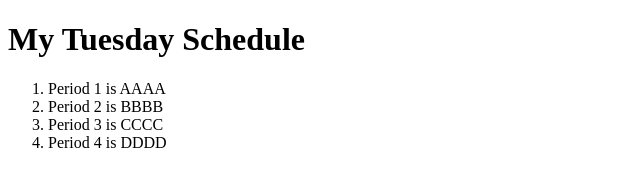
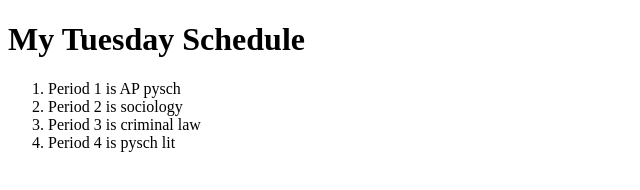
Before and after one commit to margotslade/0-1-practice-a-Brandplusone-1, a plain HTML site: page index.html in a window 1280 px wide. Shown: the whole page, without its empty margins (0-640 px from the left). Drawn offline with Linux system fonts and the light colour scheme.

Commit message:
Update index.html

```diff
--- a/index.html
+++ b/index.html
@@ -10,10 +10,10 @@
 <body>
   <h1>My Tuesday Schedule</h1>
   <ol>
-    <li>Period 1 is AAAA </li>
-    <li>Period 2 is BBBB </li>
-    <li>Period 3 is CCCC </li>
-    <li>Period 4 is DDDD </li>
+    <li>Period 1 is AP pysch </li>
+    <li>Period 2 is sociology </li>
+    <li>Period 3 is criminal law </li>
+    <li>Period 4 is pysch lit </li>
   </ol>
 
 
```
